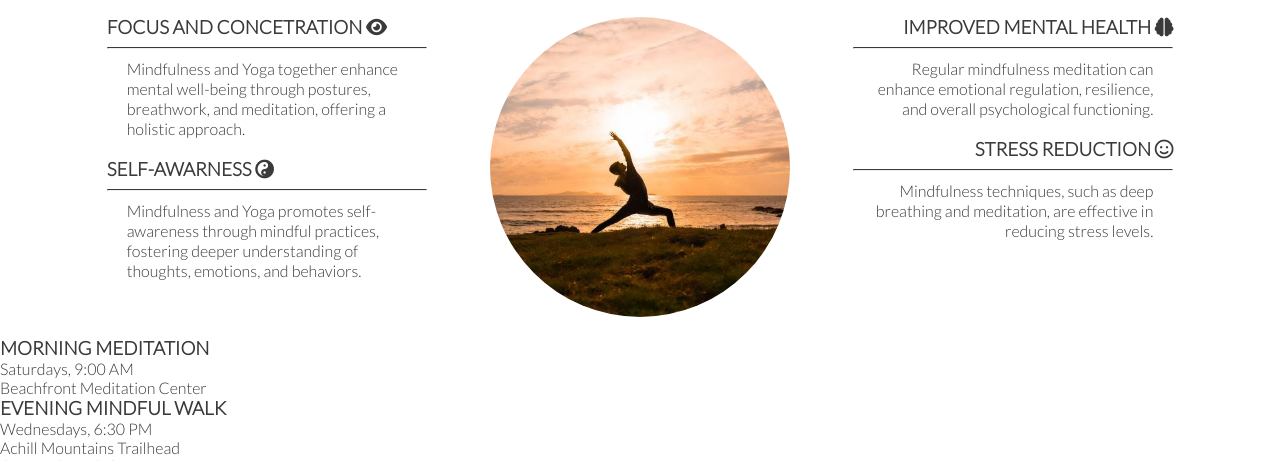
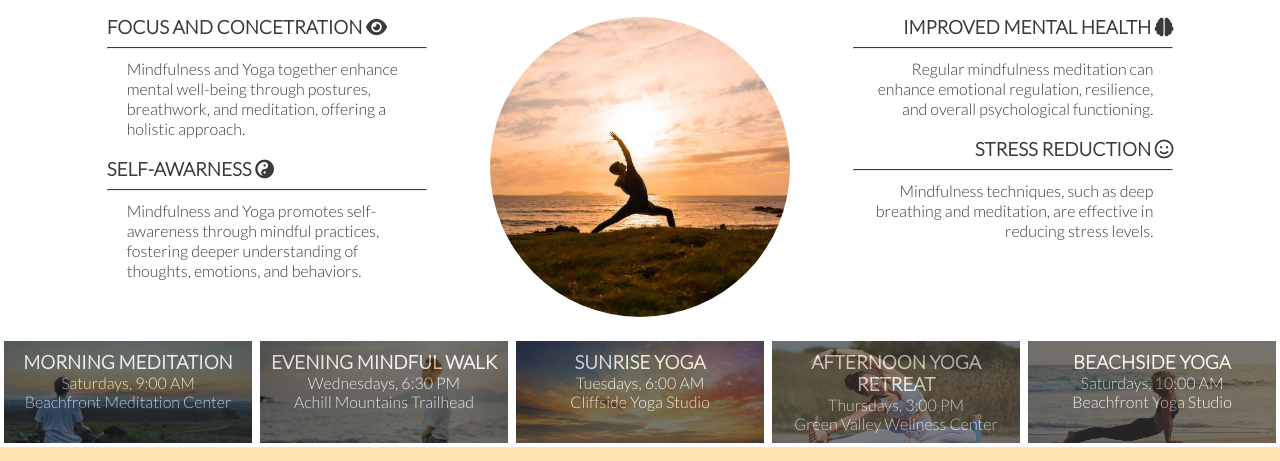
Before and after one commit to alexkalisz/Mindful-Living, a plain HTML site: page index.html in a window 1280 px wide. Shown: the part 936-1397 px from the top of the page. Drawn offline with nearby package versions, Linux system fonts and the light colour scheme.

Commit message:
add pictures to meeting times and style it

```diff
--- a/assets/css/style.css
+++ b/assets/css/style.css
@@ -186,6 +186,133 @@ h3{
     align-items: center;
     justify-content: center;
 }
+#times{
+    display: flex;
+    flex-wrap: wrap;
+}
+#times div{
+    flex-basis: 200px;
+    flex-grow: 1;
+    /* Creates a grid of meetup time divs over the background image */
+    border: 2px solid white;
+}
+/* Morning Meditation*/
+
+#morning-meditation {
+    position: relative;
+    width: 300px;
+}
+#morning-meditation .background-image {
+    position: absolute;
+    top: 0;
+    left: 0;
+    width: 100%;
+    height: 100%;
+    background: url('../images/morning-meditation.png') no-repeat center/cover;
+    opacity: 0.4;
+}
+#morning-meditation .content {
+    padding: 10px;
+    color: #fafafa;
+    background-color: rgba(0, 0, 0, .9);
+    text-align: center;
+    height: 100%;
+}
+
+/* Evening Mindful Walk */
+#evening-mindful-walk {
+    position: relative;
+    width: 300px;
+}
+#evening-mindful-walk .background-image {
+    position: absolute;
+    top: 0;
+    left: 0;
+    width: 100%;
+    height: 100%;
+    background: url('../images/evening-walk.webp') no-repeat center/cover;
+    opacity: 0.4;
+}
+#evening-mindful-walk .content {
+    padding: 10px;
+    color: #fafafa;
+    background-color: rgba(0, 0, 0, .9);
+    text-align: center;
+    height: 100%;
+}
+
+
+/* Sunrise Yoga */
+
+#sunrise-yoga {
+    position: relative;
+    width: 300px;
+}
+#sunrise-yoga .background-image {
+    position: absolute;
+    top: 0;
+    left: 0;
+    width: 100%;
+    height: 100%;
+    background: url('../images/sunrise-yoga.jpeg') no-repeat center/cover;
+    opacity: 0.4;
+}
+#sunrise-yoga .content {
+    padding: 10px;
+    color: #fafafa;
+    background-color: rgba(0, 0, 0, .9);
+    text-align: center;
+    height: 100%;
+}
+
+/* Afternoon Yoga Retreat */
+
+#afternoon-yoga-retreat {
+    position: relative;
+    width: 300px;
+}
+#afternoon-yoga-retreat .background-image {
+    position: absolute;
+    top: 0;
+    left: 0;
+    width: 100%;
+    height: 100%;
+    background: url('../images/afternoon-yoga-retreat.jpeg') no-repeat center/cover;
+    opacity: 0.4;
+}
+#afternoon-yoga-retreat .content {
+    padding: 10px;
+    color: #fafafa;
+    background-color: rgba(0, 0, 0, .8);
+    text-align: center;
+    height: 100%;
+}
+
+/* Beach side yoga */
+#beachside-yoga {
+    position: relative;
+    width: 300px;
+}
+
+#beachside-yoga .background-image {
+    position: absolute;
+    top: 0;
+    left: 0;
+    width: 100%;
+    height: 100%;
+    background: url('../images/beachside-yoga.png') no-repeat center/cover;
+    opacity: 0.4;
+}
+
+#beachside-yoga .content {
+
+    padding: 10px;
+    color: #fafafa;
+    background-color: rgba(0, 0, 0, .9);
+    text-align: center;
+    height: 100%;
+
+}
 
 
 /* Footer */
--- a/index.html
+++ b/index.html
@@ -96,33 +96,49 @@
         <!-- Schedule-->
         <section id="meeting-times">
             <div id="times">
-                <div>
+                <div id="morning-meditation" class="meetup">
+                    <div class="background-image"></div>
+                    <div class="content">
                         <h3>Morning Meditation</h3>
                         <p>Saturdays, 9:00 AM</p>
                         <p>Beachfront Meditation Center</p>
                     </div>
-                <div>
+                </div>
+                <div id="evening-mindful-walk" class="meetup">
+                    <div class="background-image"></div>
+                    <div class="content">
                         <h3>Evening Mindful Walk</h3>
                         <p>Wednesdays, 6:30 PM</p>
                         <p>Achill Mountains Trailhead</p>
                     </div>
-                <div>
+                </div>
+                <div id="sunrise-yoga" class="meetup">
+                    <div class="background-image"></div>
+                    <div class="content">
                         <h3>Sunrise Yoga</h3>
                         <p>Tuesdays, 6:00 AM</p>
                         <p>Cliffside Yoga Studio</p>
                     </div>
-                <div>
+                </div>
+                <div id="afternoon-yoga-retreat" class="meetup">
+                    <div class="background-image"></div>
+                    <div class="content">
                         <h3>Afternoon Yoga Retreat</h3>
                         <p>Thursdays, 3:00 PM</p>
                         <p>Green Valley Wellness Center</p>
                     </div>
-                <div>
+                </div>
+                <div id="beachside-yoga" class="meetup">
+                    <div class="background-image"></div>
+                    <div class="content">
                         <h3>Beachside Yoga</h3>
-                    <p>Mondays, 8:00 AM</p>
-                    <p>Achill Beachfront Yoga Hut</p>
+                        <p>Saturdays, 10:00 AM</p>
+                        <p>Beachfront Yoga Studio</p>
+                    </div>
                 </div>
             </div>
         </section>
+
     </main>
 
     <!-- Footer -->
```
Also changed, not shown: assets/images/afternoon-yoga-retreat.jpeg (added), assets/images/beachside-yoga.png (added), assets/images/evening-walk.webp (added), assets/images/morning-meditation.png (added), assets/images/sunrise-yoga.jpeg (added). Lines whose indentation alone changed are shown as unchanged.
